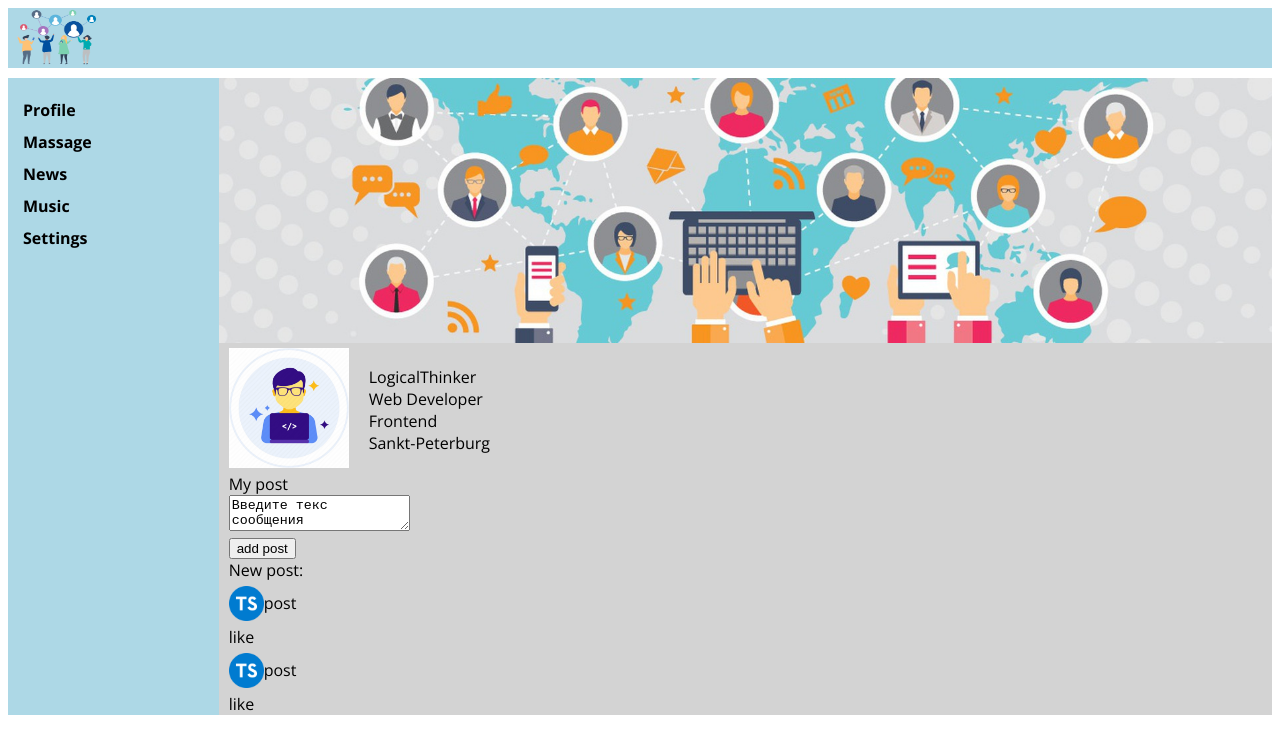
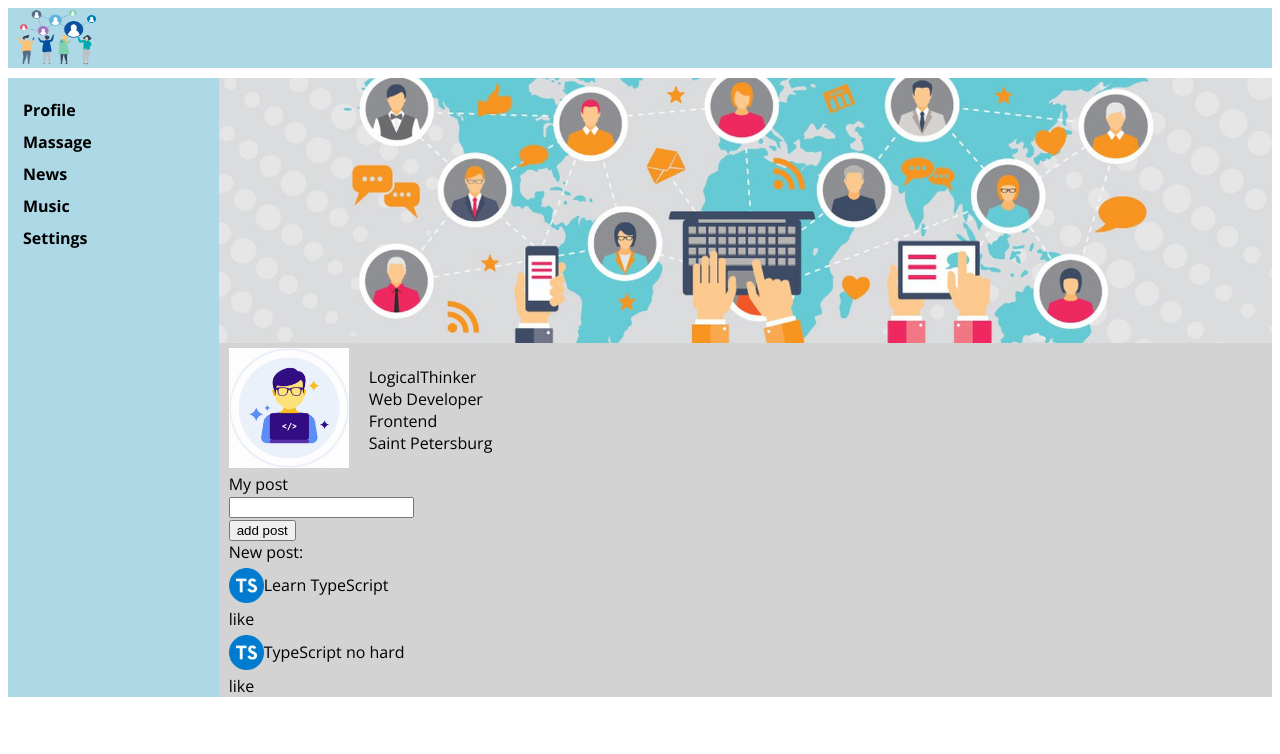
Before and after one commit to AndrosovMA/Social_network, a React (Create React App) app: page /Profile in a window 1280 px wide. Shown: the top 754 px of the page. Built offline with nearby package versions, Linux system fonts and the light colour scheme.

Commit message:
v.0.1.6 - add props for MyPost.tsx

```diff
--- a/src/components/profile/Profile.tsx
+++ b/src/components/profile/Profile.tsx
@@ -16,7 +16,7 @@ export function Profile() {
                     <div> LogicalThinker</div>
                     <div> Web Developer</div>
                     <div> Frontend</div>
-                    <div> Sankt-Peterburg</div>
+                    <div> Saint Petersburg</div>
                  </div>
             </div>
 
--- a/src/components/profile/my_post/MyPost.tsx
+++ b/src/components/profile/my_post/MyPost.tsx
@@ -1,19 +1,26 @@
 import {Post} from "./post/Post";
+import React from "react";
 
 export function MyPost() {
+    // handleChenge(event) {
+    //     console.log(event)
+    //     event.preventDefault();
+    // }
+
     return (
         <div className="profile__post">
             My post
             <div>
-                <textarea>Введите текс сообщения </textarea>
+                {/*<textarea name='message' value='message' onChange={handleChenge}>Введите текс сообщения </textarea>*/}
+                <input type="text"/>
             </div>
             <div>
                 <input className='' type={"button"} value='add post'/>
             </div>
 
             New post:
-            <Post/>
-            <Post/>
+            <Post message={'Learn TypeScript'}/>
+            <Post message={'TypeScript no hard'}/>
         </div>
     )
 }
--- a/src/components/profile/my_post/post/Post.tsx
+++ b/src/components/profile/my_post/post/Post.tsx
@@ -1,12 +1,17 @@
 import postImg from '../../../../img/post.png'
+import React from "react";
 
-export function Post() {
+type postProps = {
+   message: string;
+}
+
+export function Post ({message} : postProps)  {
     return (
         <>
             <div className="post__get">
                 <img src={postImg} alt=""/>
                 <div className="massage">
-                    post
+                    {message}
                 </div>
 
             </div>
```
